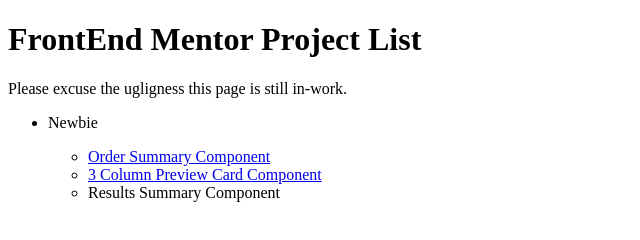
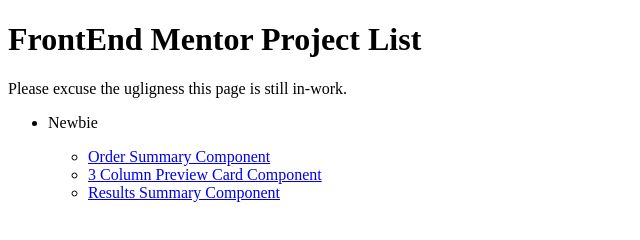
Before and after one commit to mgouhin/frontend-mentor, a plain HTML site: page index.html in a window 1280 px wide. Shown: the whole page, without its empty margins (0-640 px from the left). Drawn offline with Linux system fonts and the light colour scheme.

Commit message:
more cleanup

```diff
--- a/index.html
+++ b/index.html
@@ -17,7 +17,7 @@
       <ul>
         <li><a href="./order-summary-component-main/index.html">Order Summary Component</a></li>
         <li><a href="./3-column-preview-card-component-main/index.html">3 Column Preview Card Component</a></li>
-        <li><a href="./results-summary-component-main/index.html"></a>Results Summary Component</li>
+        <li><a href="./results-summary-component-main/index.html">Results Summary Component</a></li>
       </ul>
     </li>
   </ul>
```
Also changed, not shown: 2 other files.
